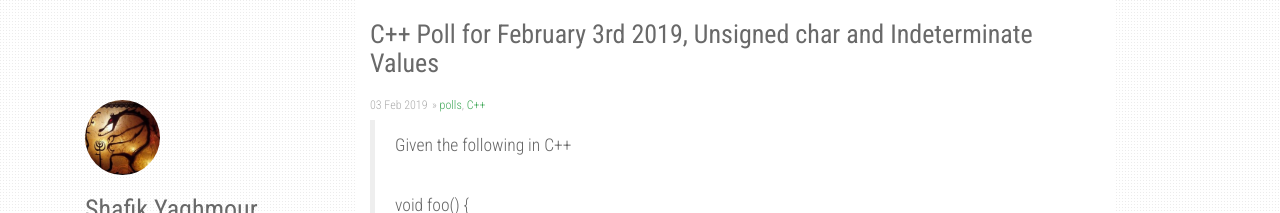
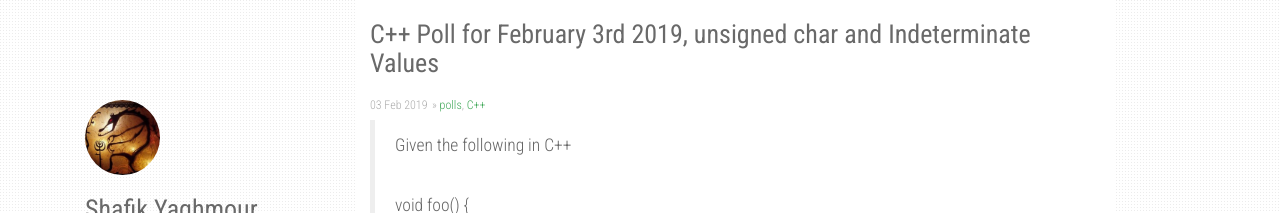
Before and after one commit to shafik/shafik.github.io, a Jekyll site: the page built from _posts/2019-02-03-unsigned_char_and_indeterminate_values.md, in a window 1280 px wide and 1348 px high. Shown: the top 213 px of the window. Built offline with Jekyll 4.4.1, drawn with Linux system fonts in a browser that asks for light colours; nearby versions of some CDN libraries; comment, search, counter and statistics services are not loaded.

Commit message:
Fixing typo

```diff
--- a/_posts/2019-02-03-unsigned_char_and_indeterminate_values.md
+++ b/_posts/2019-02-03-unsigned_char_and_indeterminate_values.md
@@ -1,7 +1,7 @@
 ---
 layout: post
 categories: [polls, C++]
-title: C++ Poll for February  3rd 2019, Unsigned char and Indeterminate Values
+title: C++ Poll for February 3rd 2019, unsigned char and Indeterminate Values
 ---
 
 <blockquote class="twitter-tweet" data-partner="tweetdeck"><p lang="en" dir="ltr">Given the following in C++<br><br>void foo() {<br>  unsigned char c;<br>  unsigned char d = c;<br>}<br><br>The value of d is<br><br>A. 0<br>B. Undefined behavior, who knows?<br>C. Indeterminate<br>D. Unspecified<br><br>Vote first, answer 👇<a href="https://twitter.com/hashtag/Cplusplus?src=hash&amp;ref_src=twsrc%5Etfw">#Cplusplus</a> <a href="https://twitter.com/hashtag/CppPolls?src=hash&amp;ref_src=twsrc%5Etfw">#CppPolls</a></p>&mdash; Shafik Yaghmour (@shafikyaghmour) <a href="https://twitter.com/shafikyaghmour/status/1092314014544064512?ref_src=twsrc%5Etfw">February 4, 2019</a></blockquote>
```
